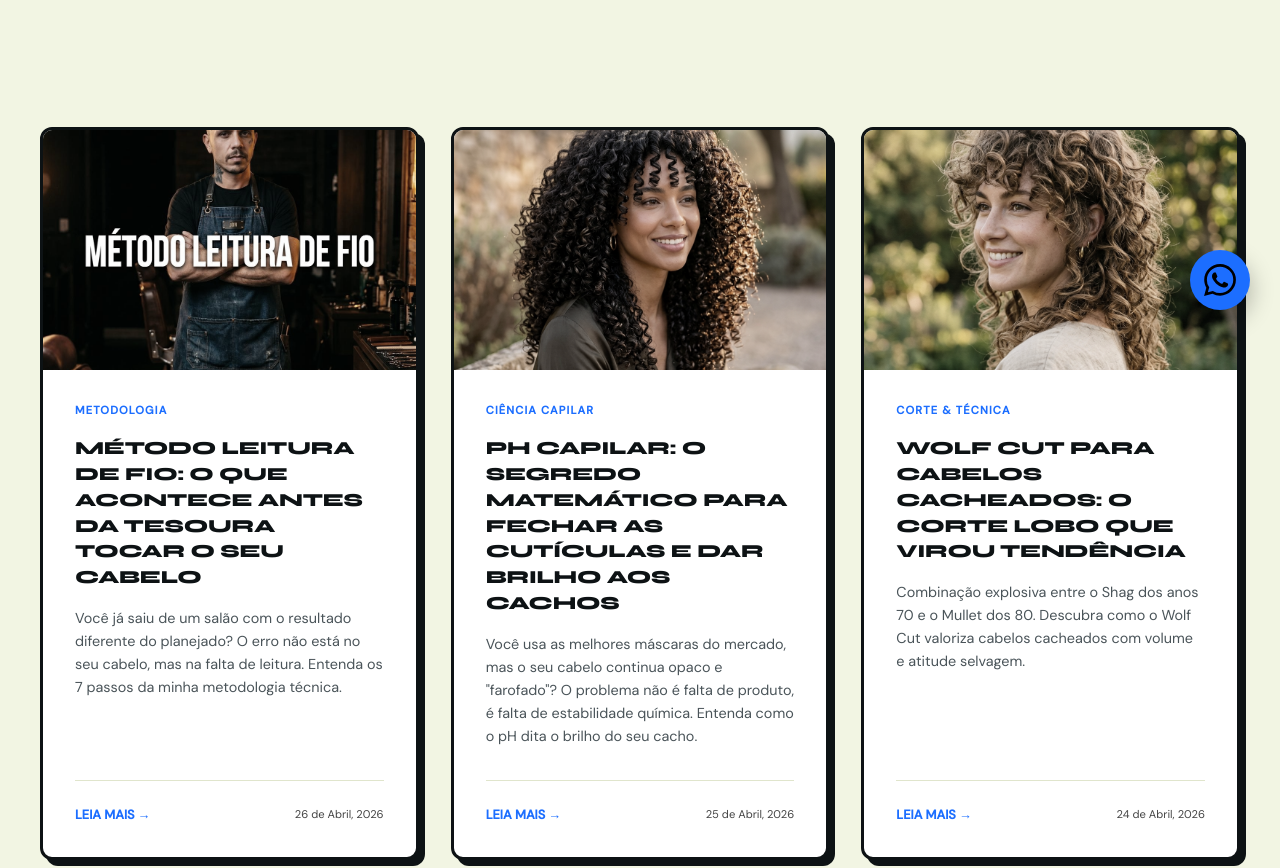
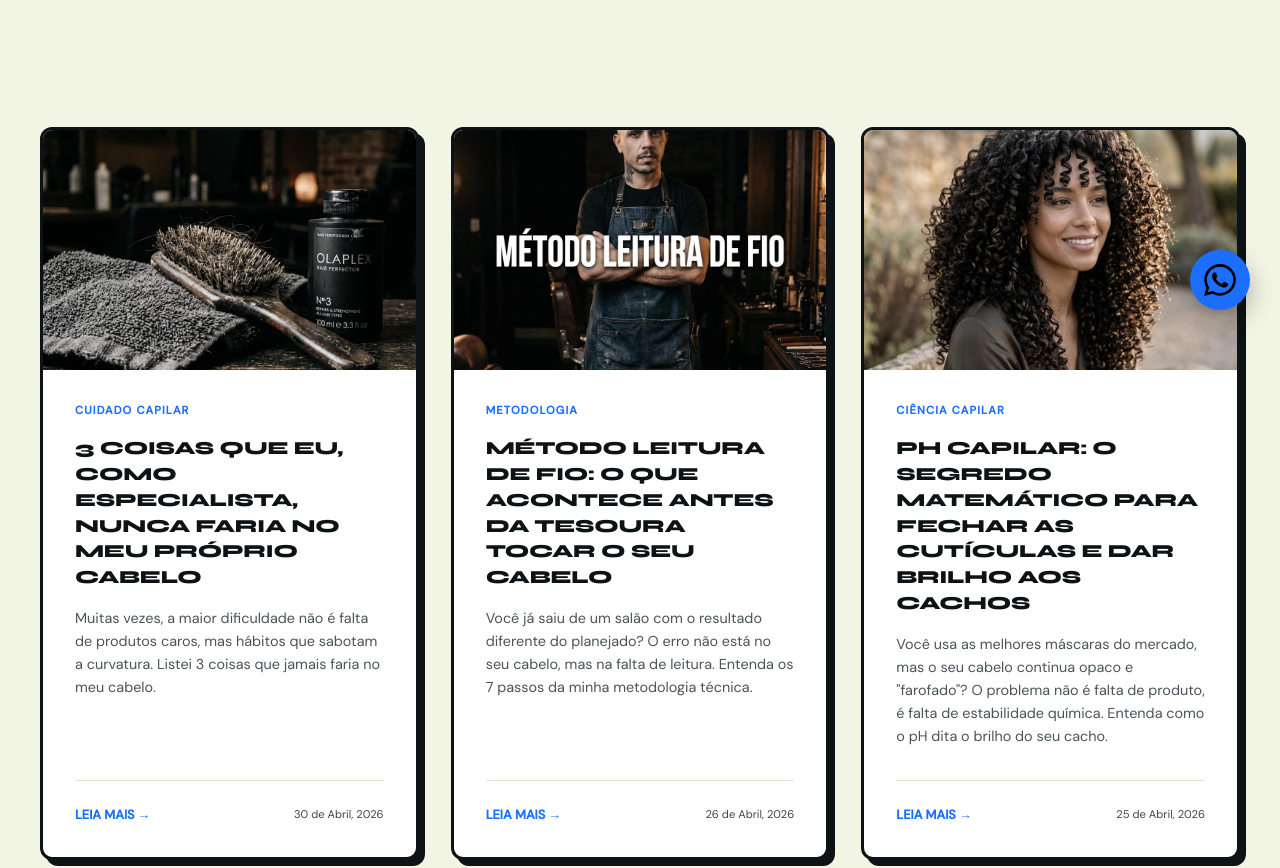
Before and after one commit to jonatanjunior13-max/ojonquecortou, a React (Vite) app: page /blog in a window 1280 px wide. Shown: the part 460-1328 px from the top of the page. Built offline with nearby package versions, Linux system fonts and the light colour scheme.

Commit message:
feat: add blog post about 3 hair care mistakes

```diff
--- a/src/data/posts.js
+++ b/src/data/posts.js
@@ -1,4 +1,36 @@
 export const posts = [
+  {
+    id: 28,
+    slug: '3-erros-fatais-que-destroem-cabelos-cacheados-e-crespos',
+    title: '3 coisas que eu, como especialista, NUNCA faria no meu próprio cabelo',
+    excerpt: 'Muitas vezes, a maior dificuldade não é falta de produtos caros, mas hábitos que sabotam a curvatura. Listei 3 coisas que jamais faria no meu cabelo.',
+    metaDescription: '3 erros fatais que destroem cabelos cacheados e crespos. Descubra o que um especialista nunca faria no próprio cabelo e salve seus cachos.',
+    keywords: 'Especialista em cachos BH, leitura de fio, transição capilar, cuidados com cabelo natural.',
+    date: '30 de Abril, 2026',
+    author: 'Jon',
+    category: 'Cuidado Capilar',
+    image: '/blog-3-erros-capa.png',
+    content: `
+      <h2>Introdução</h2>
+      <p>Se você me acompanha por aqui ou lá no Instagram, sabe que eu prezo pela saúde real do fio. Não acredito em milagres de prateleira, acredito em ciência e técnica.</p>
+      <p>Muitas vezes, a maior dificuldade que minhas clientes enfrentam não é falta de produtos caros, mas hábitos que sabotam a curvatura todos os dias. Para ajudar você a entender o que realmente importa, listei 3 coisas que eu jamais faria no meu cabelo — e que você deveria considerar parar de fazer hoje mesmo.</p>
+
+      <h2>1. Cair na cilada da progressiva "sem formol"</h2>
+      <p>Eu vejo isso acontecer direto no Studio. Muitas pessoas chegam com o cabelo rígido, quebradiço e sem vida porque acreditaram que a "escova ácida" ou "orgânica" era inofensiva por não ter formol.</p>
+      <p><strong>A verdade:</strong> Esses ácidos agem selando a cutícula de forma tão extrema que o fio para de absorver água e nutrientes. É como se você passasse um verniz no cabelo: por fora brilha, mas por dentro ele está morrendo de sede. Eu prefiro mil vezes um cabelo com volume e saúde do que um liso artificial que destrói a estrutura do fio a longo prazo.</p>
+
+      <h2>2. Passar o pente (ou escova) com o cabelo seco</h2>
+      <p>Parece básico, mas o "atentado" contra os cachos muitas vezes começa aqui. Pentear o cabelo seco causa um atrito mecânico que o fio com curvatura não aguenta.</p>
+      <p>Além de desmanchar toda a definição que a gente luta para conseguir, isso gera um frizz excessivo e, o pior: microfissuras na fibra capilar que levam à quebra. Cabelo com curvatura a gente só desembaraça molhado e com muito condicionador ou máscara para dar o "deslize" necessário.</p>
+
+      <h2>3. Usar a toalha de banho convencional para secar</h2>
+      <p>Sabe aquela toalha de algodão felpudo que todo mundo tem no banheiro? Ela é ótima para o corpo, mas é uma vilã para o seu cabelo. As fibras grossas da toalha comum absorvem água demais — inclusive a hidratação que deveria ficar no fio — e levantam a cutícula, criando aquele frizz que nenhuma finalização consegue segurar.</p>
+      <p><strong>O que eu faço:</strong> No meu dia a dia, só entra camisa de algodão velha ou toalha de microfibra. Elas tratam o fio com delicadeza, mantendo a umidade onde ela deve estar e preservando a definição do seu corte.</p>
+
+      <h2>Dica do Jon</h2>
+      <p>A saúde do seu cabelo é o resultado do que você faz entre uma visita e outra ao meu Studio. Qual desses hábitos é o mais difícil para você desapegar?</p>
+    `
+  },
   {
     id: 27,
     slug: 'metodo-leitura-de-fio-antes-da-tesoura',
```
Also changed, not shown: public/blog-3-erros-capa.png (added).
